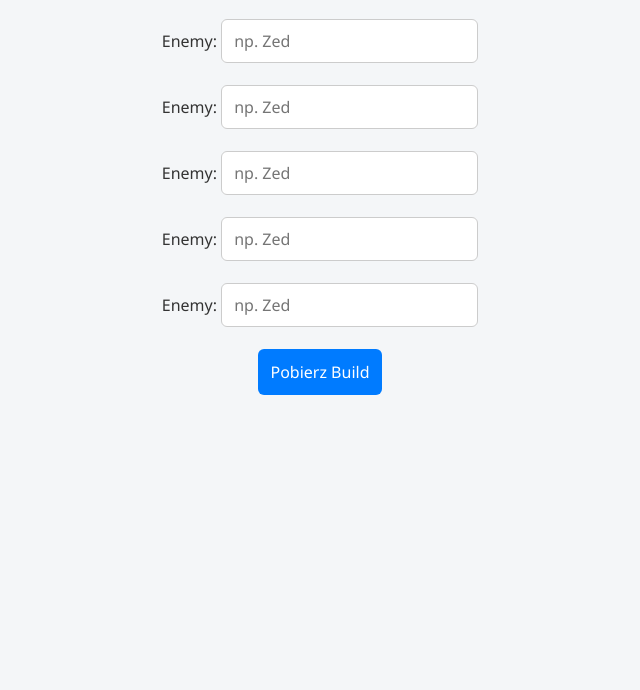
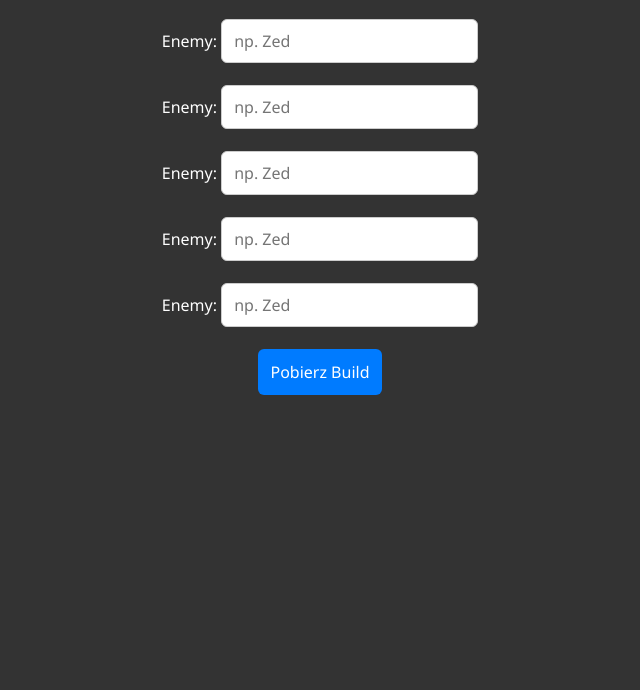
Before and after one commit to Kretostan/best-build, an Electron app: page index.html in a window 1200 px wide. Shown: the part 110-800 px from the top of the page, without its empty margins (280-920 px from the left). Drawn offline with Linux system fonts and the light colour scheme.

Commit message:
style: change background color

```diff
--- a/styles.css
+++ b/styles.css
@@ -9,8 +9,8 @@
 }
 
 body {
-  background: #f4f6f8;
-  color: #333;
+  background: #333;
+  color: #fff;
   display: flex;
   flex-direction: column;
   align-items: center;
```
